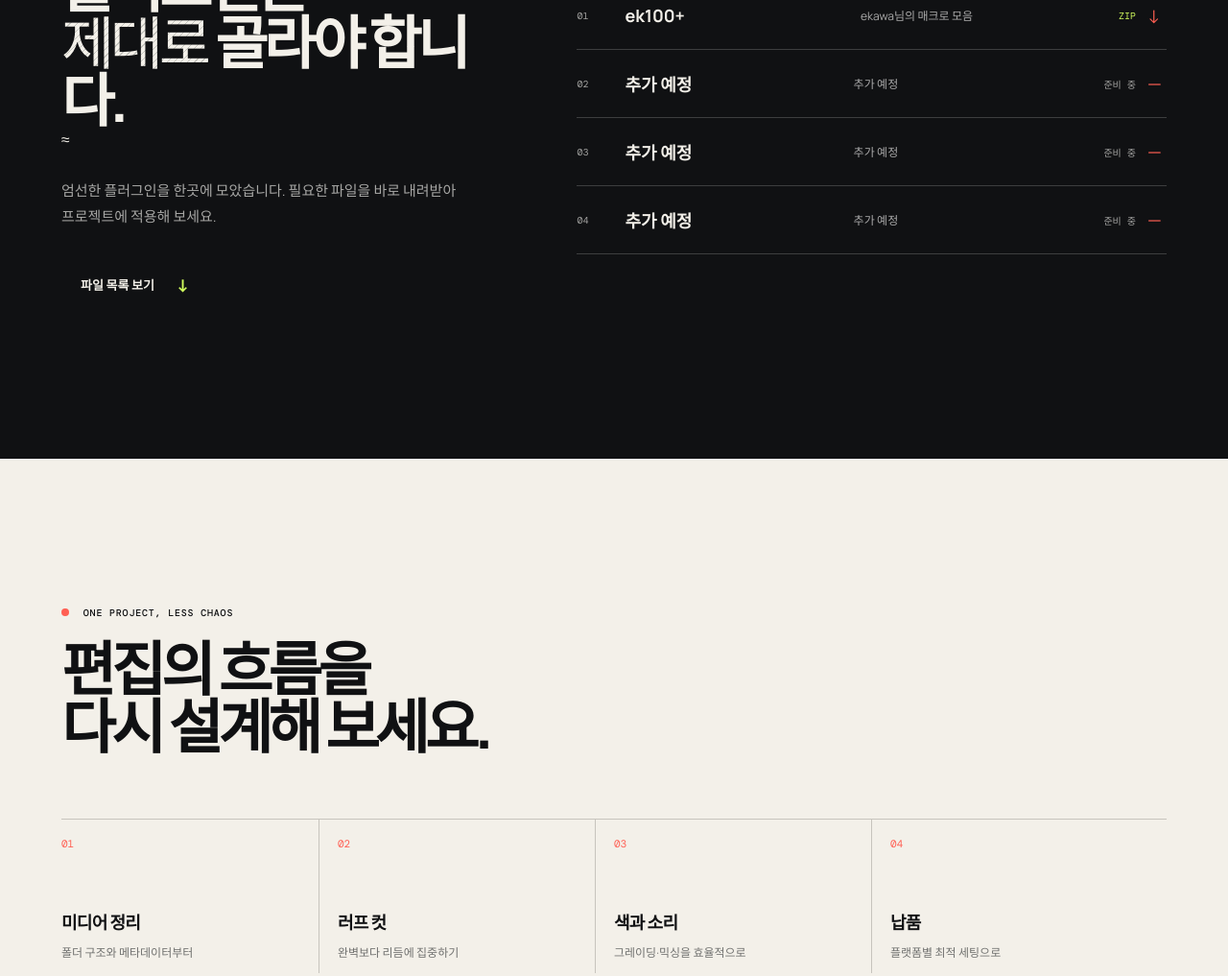
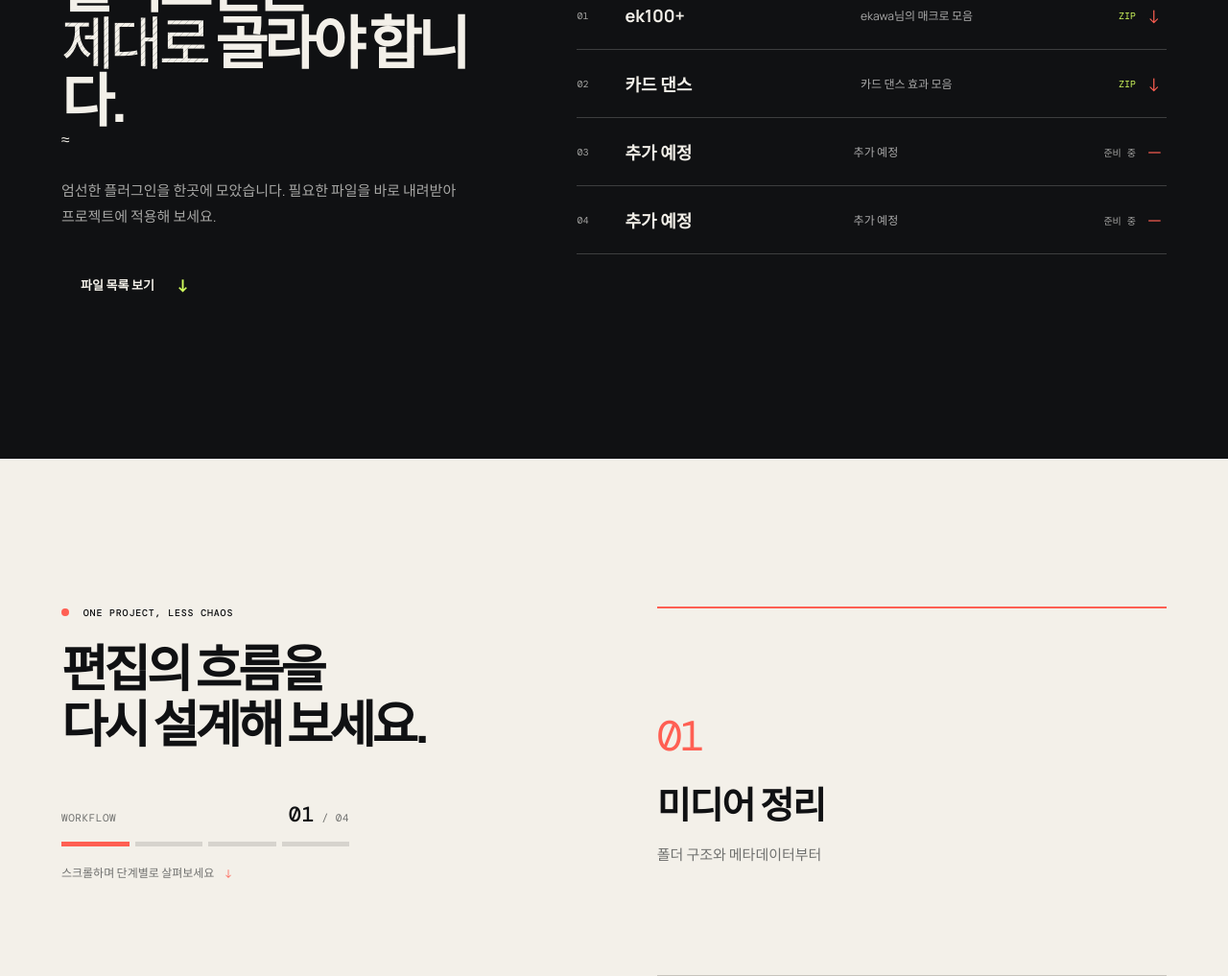
Before and after one commit to Coffee0934/DaVinci-Resolve-Room, a plain HTML site: page index.html in a window 1280 px wide. Shown: the part 1783-2800 px from the top of the page at 96% size. Drawn offline with nearby package versions, Linux system fonts and the light colour scheme.

Commit message:
애니메이션 추가 및 플러그인 추가

```diff
--- a/index.html
+++ b/index.html
@@ -9,6 +9,8 @@
     <link rel="preconnect" href="https://fonts.gstatic.com" crossorigin />
     <link href="https://fonts.googleapis.com/css2?family=DM+Mono:wght@400;500&family=Manrope:wght@400;500;600;700;800&family=Noto+Sans+KR:wght@400;500;600;700;800&display=swap" rel="stylesheet" />
     <link rel="stylesheet" href="styles.css" />
+    <!-- 스크롤 시안의 디자인은 scroll-effects.css에서 따로 수정합니다. -->
+    <link rel="stylesheet" href="scroll-effects.css" />
   </head>
   <body>
     <div class="glow glow-one"></div>
@@ -85,14 +87,27 @@
         </div>
         <div class="plugin-list" id="plugin-list">
           <a class="plugin-row" href="plugins/ek100-plus.zip" download><span class="number">01</span><span class="plugin-name">ek100+</span><span class="plugin-type">ekawa님의 매크로 모음</span><span class="plugin-price free">ZIP</span><span class="arrow">↓</span></a>
-          <div class="plugin-row plugin-row--pending"><span class="number">02</span><span class="plugin-name">추가 예정</span><span class="plugin-type">추가 예정</span><span class="plugin-price">준비 중</span><span class="arrow" aria-hidden="true">—</span></div>
+          <a class="plugin-row plugin-row--pending" href="plugins/card-dance-setting.zip" download><span class="number">02</span><span class="plugin-name">카드 댄스</span><span class="plugin-type">카드 댄스 효과 모음</span><span class="plugin-price free">ZIP</span><span class="arrow" aria-hidden="true">↓</span></a>
           <div class="plugin-row plugin-row--pending"><span class="number">03</span><span class="plugin-name">추가 예정</span><span class="plugin-type">추가 예정</span><span class="plugin-price">준비 중</span><span class="arrow" aria-hidden="true">—</span></div>
           <div class="plugin-row plugin-row--pending"><span class="number">04</span><span class="plugin-name">추가 예정</span><span class="plugin-type">추가 예정</span><span class="plugin-price">준비 중</span><span class="arrow" aria-hidden="true">—</span></div>
         </div>
       </section>
 
-      <section class="workflow section" id="workflow">
-        <div class="workflow-heading"><p class="eyebrow"><span></span> ONE PROJECT, LESS CHAOS</p><h2>편집의 흐름을<br />다시 설계해 보세요.</h2></div>
+      <!-- 스크롤 시안 01: 제목은 잠시 고정되고, 현재 읽는 단계가 강조됩니다. -->
+      <section class="workflow section workflow--scroll" id="workflow" data-scroll-workflow>
+        <div class="workflow-heading">
+          <p class="eyebrow"><span></span> ONE PROJECT, LESS CHAOS</p>
+          <h2>편집의 흐름을<br />다시 설계해 보세요.</h2>
+          <!-- 장식용 진행 표시: 단계 수와 현재 번호는 자동으로 갱신됩니다. -->
+          <div class="workflow-progress" aria-hidden="true">
+            <div class="workflow-progress__meta">
+              <span>WORKFLOW</span>
+              <span><b data-workflow-current>01</b> / <span data-workflow-total>04</span></span>
+            </div>
+            <div class="workflow-progress__track"></div>
+            <p>스크롤하며 단계별로 살펴보세요 <span>↓</span></p>
+          </div>
+        </div>
         <div class="steps">
           <div><b>01</b><span>미디어 정리</span><p>폴더 구조와 메타데이터부터</p></div>
           <div><b>02</b><span>러프 컷</span><p>완벽보다 리듬에 집중하기</p></div>
@@ -103,5 +118,6 @@
     </main>
     <footer><a class="brand" href="#top"><span class="brand-mark"><i></i><i></i><i></i></span><span>RESOLVE<br />ROOM</span></a><p>FOR PEOPLE WHO MAKE THINGS MOVE.</p><p>© 2026 RESOLVE ROOM</p></footer>
     <script src="script.js"></script>
+    <script src="scroll-effects.js"></script>
   </body>
 </html>
--- /dev/null
+++ b/scroll-effects.css
@@ -0,0 +1,183 @@
+/* ============================================================
+   스크롤 시안 01 — 워크플로우
+   - 기존 styles.css는 그대로 두고, 이 파일만 시안을 담당합니다.
+   - 넓고 충분히 높은 창: 제목 고정 + 현재 단계 강조
+   - 휴대폰 / 낮은 창 / 움직임 줄이기: 원래의 정적인 배치
+   - 시안을 끄려면 index.html의 이 CSS와 JS 연결을 제거하세요.
+   ============================================================ */
+
+.workflow-progress {
+  display: none;
+}
+
+/* sticky가 작동하도록 가로 넘침만 자릅니다. 세로 스크롤은 건드리지 않습니다. */
+@supports (overflow: clip) {
+  body {
+    overflow-x: clip;
+  }
+}
+
+/* 이 화면 조건을 바꾸면 scroll-effects.js의 조건도 함께 바꾸세요. */
+@media screen and (min-width: 761px) and (min-height: 640px) and (prefers-reduced-motion: no-preference) {
+  .workflow--scroll.is-scroll-ready {
+    /* 자주 수정할 값: 고정 위치, 단계별 여백, 강조 전환 속도 */
+    --workflow-pin-top: clamp(32px, 8vh, 88px);
+    --workflow-step-height: clamp(260px, 48vh, 440px);
+    --workflow-transition: 360ms;
+
+    display: grid;
+    grid-template-columns: minmax(0, 1fr) minmax(0, 1fr);
+    column-gap: clamp(36px, 7vw, 100px);
+    align-items: start;
+  }
+
+  .workflow--scroll.is-scroll-ready .workflow-heading {
+    position: sticky;
+    top: var(--workflow-pin-top);
+    min-width: 0;
+  }
+
+  .workflow--scroll.is-scroll-ready h2 {
+    font-size: clamp(34px, 4.1vw, 64px);
+    line-height: 1.12;
+    word-break: keep-all;
+    overflow-wrap: anywhere;
+  }
+
+  .is-scroll-ready .workflow-progress {
+    display: block;
+    max-width: 300px;
+    margin-top: 48px;
+  }
+
+  .workflow-progress__meta {
+    display: flex;
+    align-items: baseline;
+    justify-content: space-between;
+    color: var(--muted);
+    font: 11px/1.5 "DM Mono", monospace;
+    letter-spacing: .05em;
+  }
+
+  .workflow-progress__meta b {
+    color: var(--ink);
+    font-size: 22px;
+    font-weight: 500;
+  }
+
+  .workflow-progress__track {
+    display: flex;
+    gap: 6px;
+    margin-top: 12px;
+  }
+
+  .workflow-progress__track i {
+    flex: 1;
+    height: 5px;
+    background: #d6d3cd;
+    transition: background-color var(--workflow-transition);
+  }
+
+  .workflow-progress__track i.is-current {
+    background: var(--coral);
+  }
+
+  .workflow-progress__track i.is-past {
+    background: var(--ink);
+  }
+
+  .workflow-progress > p {
+    margin: 18px 0 0;
+    color: var(--muted);
+    font-size: 12px;
+    line-height: 1.7;
+  }
+
+  .workflow-progress > p span {
+    margin-left: 8px;
+    color: var(--coral);
+  }
+
+  .workflow--scroll.is-scroll-ready .steps {
+    display: block;
+    min-width: 0;
+    margin: 0;
+    border: 0;
+  }
+
+  .workflow--scroll.is-scroll-ready .steps > div {
+    position: relative;
+    display: flex;
+    flex-direction: column;
+    justify-content: center;
+    min-height: var(--workflow-step-height);
+    margin: 0;
+    padding: 36px 0;
+    border: 0;
+    border-top: 1px solid #c7c4bd;
+  }
+
+  /* 얇은 선이 현재 단계 위에만 나타납니다. */
+  .workflow--scroll.is-scroll-ready .steps > div::before {
+    content: "";
+    position: absolute;
+    top: -1px;
+    left: 0;
+    width: 100%;
+    height: 2px;
+    background: var(--coral);
+    transform: scaleX(0);
+    transform-origin: left;
+    transition: transform var(--workflow-transition) ease;
+  }
+
+  .workflow--scroll.is-scroll-ready .steps > .is-current::before {
+    transform: scaleX(1);
+  }
+
+  .workflow--scroll.is-scroll-ready .steps b {
+    margin-bottom: 24px;
+    color: var(--muted);
+    font: 400 44px/1 "DM Mono", monospace;
+    letter-spacing: -.06em;
+    transition: color var(--workflow-transition);
+  }
+
+  .workflow--scroll.is-scroll-ready .steps span {
+    color: var(--muted);
+    font-size: clamp(26px, 3vw, 42px);
+    line-height: 1.35;
+    transform: translateY(8px);
+    transition: color var(--workflow-transition), transform var(--workflow-transition);
+    word-break: keep-all;
+    overflow-wrap: anywhere;
+  }
+
+  .workflow--scroll.is-scroll-ready .steps p {
+    margin: 12px 0 0;
+    font-size: 15px;
+    line-height: 1.8;
+    word-break: keep-all;
+    overflow-wrap: anywhere;
+  }
+
+  .workflow--scroll.is-scroll-ready .steps > .is-current b {
+    color: var(--coral);
+  }
+
+  .workflow--scroll.is-scroll-ready .steps > .is-current span {
+    color: var(--ink);
+    transform: none;
+  }
+}
+
+/* 기기의 움직임 줄이기 설정을 켜면 기존 띠 애니메이션도 정지합니다. */
+@media (prefers-reduced-motion: reduce) {
+  html {
+    scroll-behavior: auto;
+  }
+
+  .ticker div {
+    animation: none;
+  }
+}
--- /dev/null
+++ b/scroll-effects.js
@@ -0,0 +1,96 @@
+// ============================================================
+// 스크롤 시안 01 — 워크플로우의 현재 단계 표시
+// 문구는 index.html, 색·크기·간격·속도는 scroll-effects.css에서 수정합니다.
+// 휠/터치 입력을 가로채지 않고 브라우저의 기본 스크롤을 유지합니다.
+// ============================================================
+(() => {
+  const section = document.querySelector("[data-scroll-workflow]");
+  if (!section || !CSS.supports("overflow", "clip")) return;
+
+  const steps = [...section.querySelectorAll(".steps > div")];
+  const heading = section.querySelector(".workflow-heading");
+  const currentLabel = section.querySelector("[data-workflow-current]");
+  const totalLabel = section.querySelector("[data-workflow-total]");
+  const track = section.querySelector(".workflow-progress__track");
+  if (!steps.length || !heading || !currentLabel || !totalLabel || !track) return;
+
+  const screen = window.matchMedia(
+    "(min-width: 761px) and (min-height: 640px) and (prefers-reduced-motion: no-preference)"
+  );
+  // 화면 높이의 45% 지점에 가장 가까운 단계가 강조됩니다. (0~1)
+  const focusPoint = 0.45;
+  const formatNumber = (number) => String(number).padStart(2, "0");
+  totalLabel.textContent = formatNumber(steps.length);
+  const markers = steps.map(() => {
+    const marker = document.createElement("i");
+    track.append(marker);
+    return marker;
+  });
+
+  let current = -1;
+  let enabled = false;
+  let frame = 0;
+
+  const showStep = (index) => {
+    if (current === index) return;
+    current = index;
+    currentLabel.textContent = formatNumber(index + 1);
+    steps.forEach((step, i) => step.classList.toggle("is-current", i === index));
+    markers.forEach((marker, i) => {
+      marker.classList.toggle("is-current", i === index);
+      marker.classList.toggle("is-past", i < index);
+    });
+  };
+
+  const update = () => {
+    frame = 0;
+    if (!enabled) return;
+    const bounds = section.getBoundingClientRect();
+    if (bounds.bottom < 0 || bounds.top > window.innerHeight) return;
+
+    const focusY = window.innerHeight * focusPoint;
+    let nearest = 0;
+    let nearestDistance = Infinity;
+    steps.forEach((step, index) => {
+      const rect = step.getBoundingClientRect();
+      const distance = Math.abs(rect.top + rect.height / 2 - focusY);
+      if (distance < nearestDistance) {
+        nearest = index;
+        nearestDistance = distance;
+      }
+    });
+    showStep(nearest);
+  };
+
+  const scheduleUpdate = () => {
+    if (enabled && !frame) frame = requestAnimationFrame(update);
+  };
+
+  const configure = () => {
+    enabled = screen.matches;
+    section.classList.toggle("is-scroll-ready", enabled);
+
+    // 글자를 확대했거나 제목을 길게 바꾼 경우에도 내용이 잘리지 않게 합니다.
+    if (enabled && heading.getBoundingClientRect().height > window.innerHeight - 120) {
+      enabled = false;
+      section.classList.remove("is-scroll-ready");
+    }
+
+    if (enabled) {
+      window.addEventListener("scroll", scheduleUpdate, { passive: true });
+      update();
+    } else {
+      window.removeEventListener("scroll", scheduleUpdate);
+      cancelAnimationFrame(frame);
+      frame = 0;
+      steps.forEach((step) => step.classList.remove("is-current"));
+      current = -1;
+    }
+  };
+
+  screen.addEventListener("change", configure);
+  window.addEventListener("resize", configure, { passive: true });
+  window.addEventListener("pageshow", configure);
+  configure();
+  document.fonts?.ready.then(configure);
+})();
```
Also changed, not shown: 1 other file.
